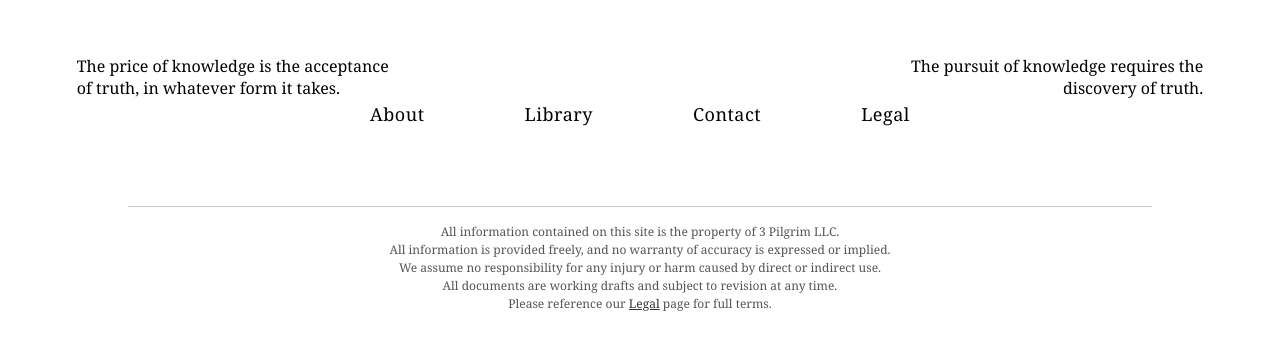
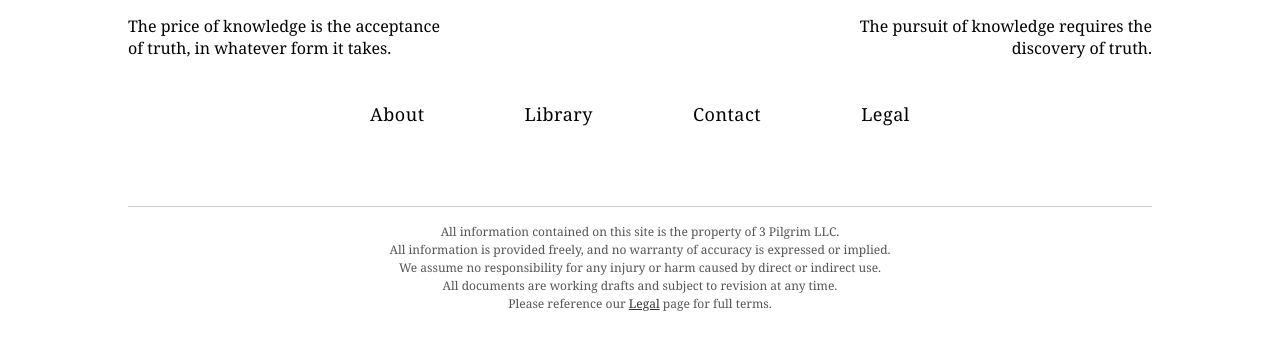
Before and after one commit to 3PilgrimLLC/3pilgrim.github.io, a plain HTML site: page index.html in a window 1280 px wide. Shown: the part 241-590 px from the top of the page. Drawn offline with Linux system fonts and the light colour scheme.

Commit message:
Update index.html

```diff
--- a/index.html
+++ b/index.html
@@ -39,10 +39,10 @@
     /* -------- QUOTE LAYER -------- */
     .quote-layer {
       position: absolute;
-      top: 230px;   /* adjust this to move quotes up/down */
+      top: 190px;   /* adjust this to move quotes up/down */
       left: 0;
       width: 100%;
-      height: 120px;
+      height: 80px;
     }
 
     .quote-left, .quote-right {
@@ -55,13 +55,13 @@
     }
 
     .quote-left {
-      left: 6%;
+      left: 10%;
       top: 0;
       text-align: left;
     }
 
     .quote-right {
-      right: 6%;
+      right: 10%;
       top: 0;
       text-align: right;
     }
```
